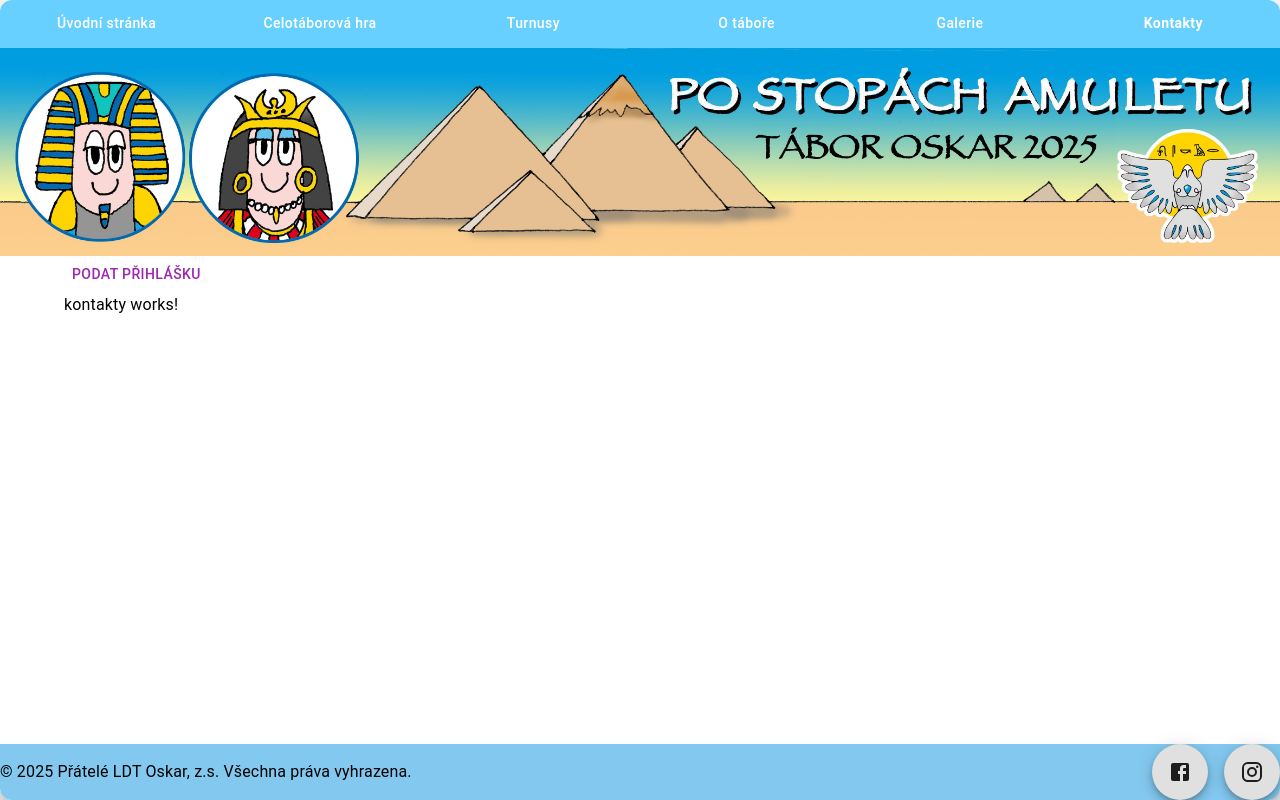
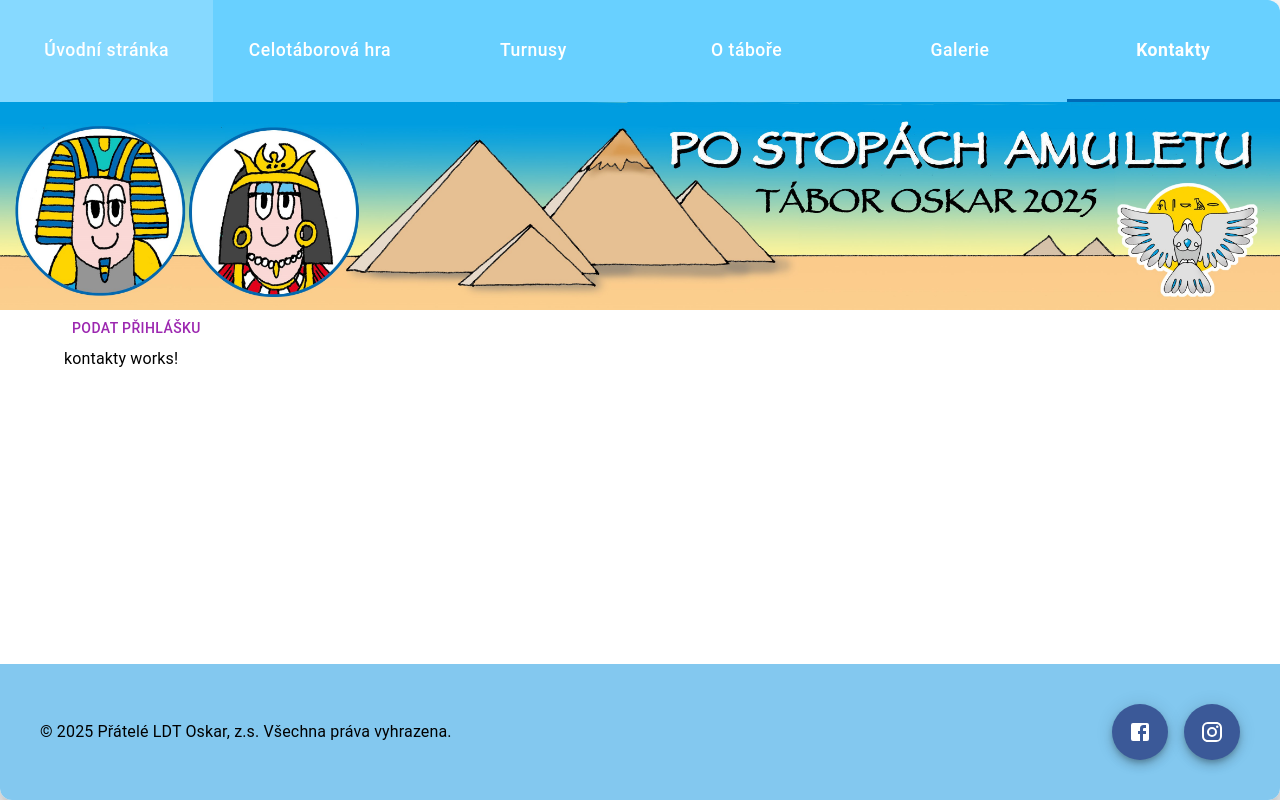
Before and after one commit to the-Radek/oskar-web, a Next.js app: page /kontakty in a window 1280 px wide. Built offline with nearby package versions, Linux system fonts and the light colour scheme.

Commit message:
Styling header & footer

```diff
--- a/src/components/common/footer.component.tsx
+++ b/src/components/common/footer.component.tsx
@@ -2,45 +2,64 @@
 import Link from 'next/link';
 import FacebookIcon from '@mui/icons-material/Facebook';
 import InstagramIcon from '@mui/icons-material/Instagram';
-import Fab from '@mui/material/Fab';
+import Fab, { FabProps } from '@mui/material/Fab';
 import Box from '@mui/material/Box';
-import { useTheme } from '@mui/material/styles';
+
+function FabLink(
+  props: FabProps &
+    Readonly<{
+      children: React.ReactNode;
+    }>
+) {
+  const { children, ...rest } = props;
+
+  return (
+    <Fab
+      component={Link}
+      target="_blank"
+      size="large"
+      sx={(theme) => ({
+        backgroundColor: theme.palette.meta.main,
+        color: theme.palette.meta.contrastText,
+        '&:hover, &.Mui-focusVisible': {
+          backgroundColor: theme.palette.meta.light,
+        },
+      })}
+      {...rest}
+    >
+      {children}
+    </Fab>
+  );
+}
 
 export default function Footer() {
   const year = new Date().getFullYear();
-  const theme = useTheme();
 
   return (
     <Box
       component={'footer'}
-      sx={{
-        backgroundColor: theme.palette.background.footer,
+      sx={(theme) => ({
         display: 'flex',
         justifyContent: 'space-between',
         alignItems: 'center',
-      }}
+        padding: theme.spacing(5),
+        backgroundColor: theme.palette.background.footer,
+      })}
     >
       <p>© {year} Přátelé LDT Oskar, z.s. Všechna práva vyhrazena.</p>
-      <div className="flex gap-4">
-        <Fab
-          component={Link}
-          target="_blank"
-          href="https://www.facebook.com/taborOskar.cz"
-          aria-label="facebook"
-          size="large"
-        >
+      <Box
+        sx={(theme) => ({
+          display: 'flex',
+          gap: theme.spacing(2),
+        })}
+      >
+        <FabLink href="https://www.facebook.com/taborOskar.cz" aria-label="facebook">
           <FacebookIcon />
-        </Fab>
-        <Fab
-          component={Link}
-          target="_blank"
-          href="https://www.instagram.com/tabor_oskar/"
-          aria-label="instagram"
-          size="large"
-        >
+        </FabLink>
+        <FabLink href="https://www.instagram.com/tabor_oskar/" aria-label="instagram">
           <InstagramIcon />
-        </Fab>
-      </div>
+        </FabLink>
+      </Box>
     </Box>
   );
 }
--- a/src/components/common/header.component.tsx
+++ b/src/components/common/header.component.tsx
@@ -4,7 +4,7 @@ import Link from 'next/link';
 import Image from 'next/image';
 import Tabs from '@mui/material/Tabs';
 import Tab, { TabProps } from '@mui/material/Tab';
-import { useTheme } from '@mui/material/styles';
+import routes from './routes';
 import Box from '@mui/material/Box';
 
 function LinkTab(props: TabProps & { active?: boolean }) {
@@ -16,43 +16,43 @@ function LinkTab(props: TabProps & { active?: boolean }) {
       href={props.value}
       aria-current={active ? 'page' : null}
       textColor="inherit"
-      sx={{
+      sx={(theme) => ({
+        padding: `${theme.spacing(5)} 0`,
         textTransform: 'none',
-        fontWeight: active ? 'bold' : null,
+        fontWeight: active ? theme.typography.fontWeightBold : null,
+        fontSize: '1.1rem',
         opacity: 1,
-      }}
+        '&:hover, &.Mui-focusVisible': {
+          backgroundColor: theme.palette.primary.light,
+        },
+      })}
       {...rest}
     />
   );
 }
 
-const routes = [
-  { path: '/', label: 'Úvodní stránka' },
-  { path: '/taborova-hra', label: 'Celotáborová hra' },
-  { path: '/turnusy', label: 'Turnusy' },
-  { path: '/o-tabore', label: 'O táboře' },
-  { path: '/galerie', label: 'Galerie' },
-  { path: '/kontakty', label: 'Kontakty' },
-];
-
 export default function Header() {
   const currentPath = usePathname();
-  const theme = useTheme();
 
   return (
     <Box
       component={'header'}
-      sx={{
+      sx={(theme) => ({
         color: theme.palette.primary.contrastText,
         backgroundColor: theme.palette.primary.main,
-      }}
+      })}
     >
       <Tabs
         component={'nav'}
         value={routes.find((x) => x.path == currentPath)?.path ?? false}
         textColor="inherit"
-        // indicatorColor="primary.dark"
         variant="fullWidth"
+        sx={(theme) => ({
+          '& .MuiTabs-indicator': {
+            backgroundColor: theme.palette.primary.dark,
+            height: 3,
+          },
+        })}
       >
         {routes.map((x) => (
           <LinkTab key={x.path} label={x.label} value={x.path} active={x.path == currentPath} />
--- /dev/null
+++ b/src/components/common/routes.ts
@@ -0,0 +1,10 @@
+const routes = [
+  { path: '/', label: 'Úvodní stránka' },
+  { path: '/taborova-hra', label: 'Celotáborová hra' },
+  { path: '/turnusy', label: 'Turnusy' },
+  { path: '/o-tabore', label: 'O táboře' },
+  { path: '/galerie', label: 'Galerie' },
+  { path: '/kontakty', label: 'Kontakty' },
+];
+
+export default routes;
--- a/src/theme/default.ts
+++ b/src/theme/default.ts
@@ -1,5 +1,14 @@
 'use client';
-import { createTheme } from '@mui/material/styles';
+import { alpha, createTheme, getContrastRatio } from '@mui/material/styles';
+
+function augmentColor(color: string) {
+  return {
+    main: color,
+    light: alpha(color, 0.5),
+    dark: alpha(color, 0.9),
+    contrastText: getContrastRatio(color, '#fff') > 4.5 ? '#fff' : '#111',
+  };
+}
 
 const theme = createTheme({
   palette: {
@@ -9,6 +18,7 @@ const theme = createTheme({
       dark: '#006bb7',
       contrastText: '#fff',
     },
+    meta: augmentColor('#3b5998'),
     background: {
       default: '#fff',
       paper: '#bae3f6',
--- a/src/theme/types.d.ts
+++ b/src/theme/types.d.ts
@@ -4,4 +4,12 @@ declare module '@mui/material/styles' {
   interface TypeBackground {
     footer: string;
   }
+
+  interface Palette {
+    meta: Palette['primary'];
+  }
+
+  interface PaletteOptions {
+    meta?: PaletteOptions['primary'];
+  }
 }
```
